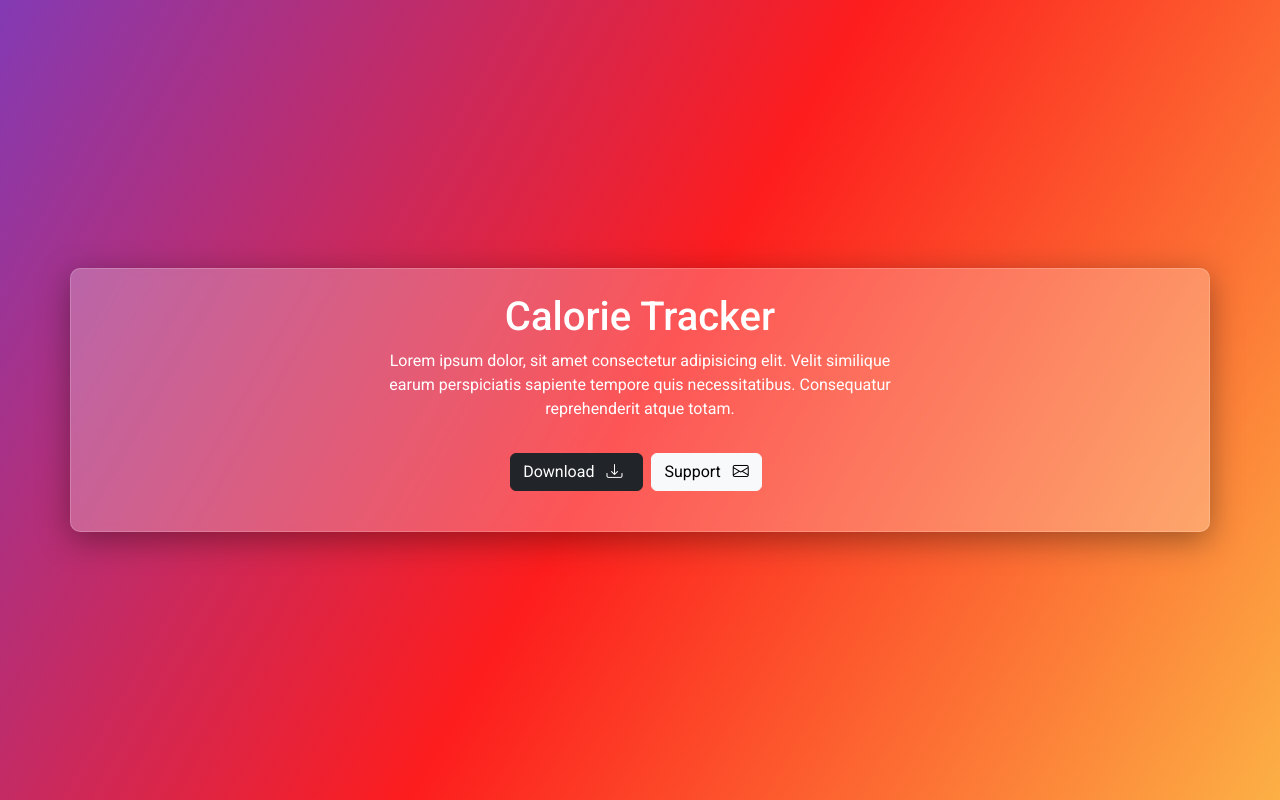
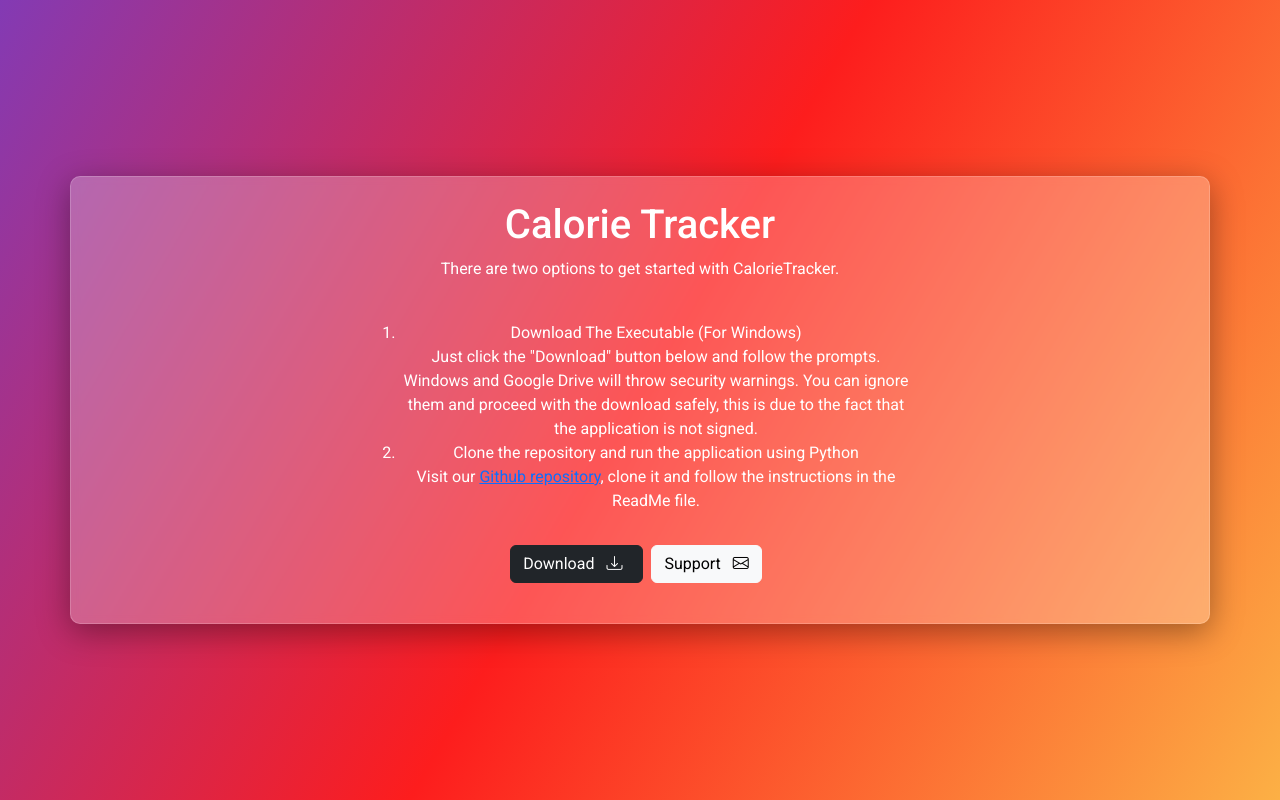
Before and after one commit to StevenSeagal98/calorie-tracker-site, a plain HTML site: page index.html in a window 1280 px wide. Drawn offline with nearby package versions, Linux system fonts and the light colour scheme.

Commit message:
Update index.html

```diff
--- a/index.html
+++ b/index.html
@@ -13,7 +13,19 @@
             <div class="container m-auto d-flex flex-wrap justify-content-center align-items-center p-md-4 p-2">
                 <div class="content text-white text-center col-md-6 col-12">
                     <h1>Calorie Tracker</h1>
-                    <p>Lorem ipsum dolor, sit amet consectetur adipisicing elit. Velit similique earum perspiciatis sapiente tempore quis necessitatibus. Consequatur reprehenderit atque totam.</p>
+                    <p>There are two options to get started with CalorieTracker.</p>
+                    <br />
+                    <ol>
+                        <li>Download The Executable (For Windows)
+                            <br />
+                            Just click the <span class="font-weight-bold">"Download"</span> button below and follow the prompts. Windows and Google Drive will throw security warnings. You can ignore them and proceed with the download safely, this is due to the fact that the application is not signed.
+                        </li>
+                        <li>
+                            Clone the repository and run the application using Python
+                            <br />
+                            Visit our <a href="https://github.com/StevenSeagal98/cal-tkinter">Github repository</a>, clone it and follow the instructions in the ReadMe file.
+                        </li>
+                    </ol>
                 </div>
                 <div class="btns col-12 d-flex justify-content-center align-items-center my-2 py-2">
                     <button class="btn btn-dark" onclick="downloadExe()">Download <i class="bi bi-download mx-2"></i></button>
```
